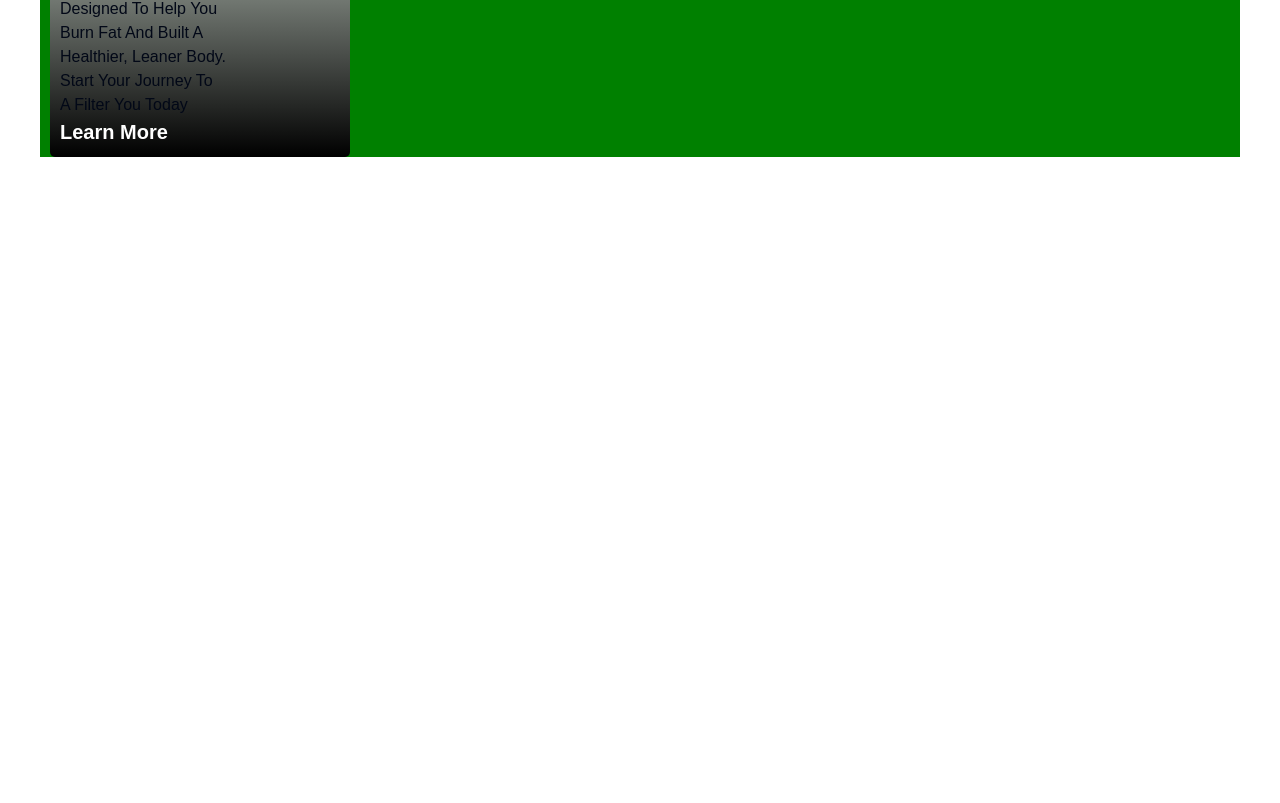
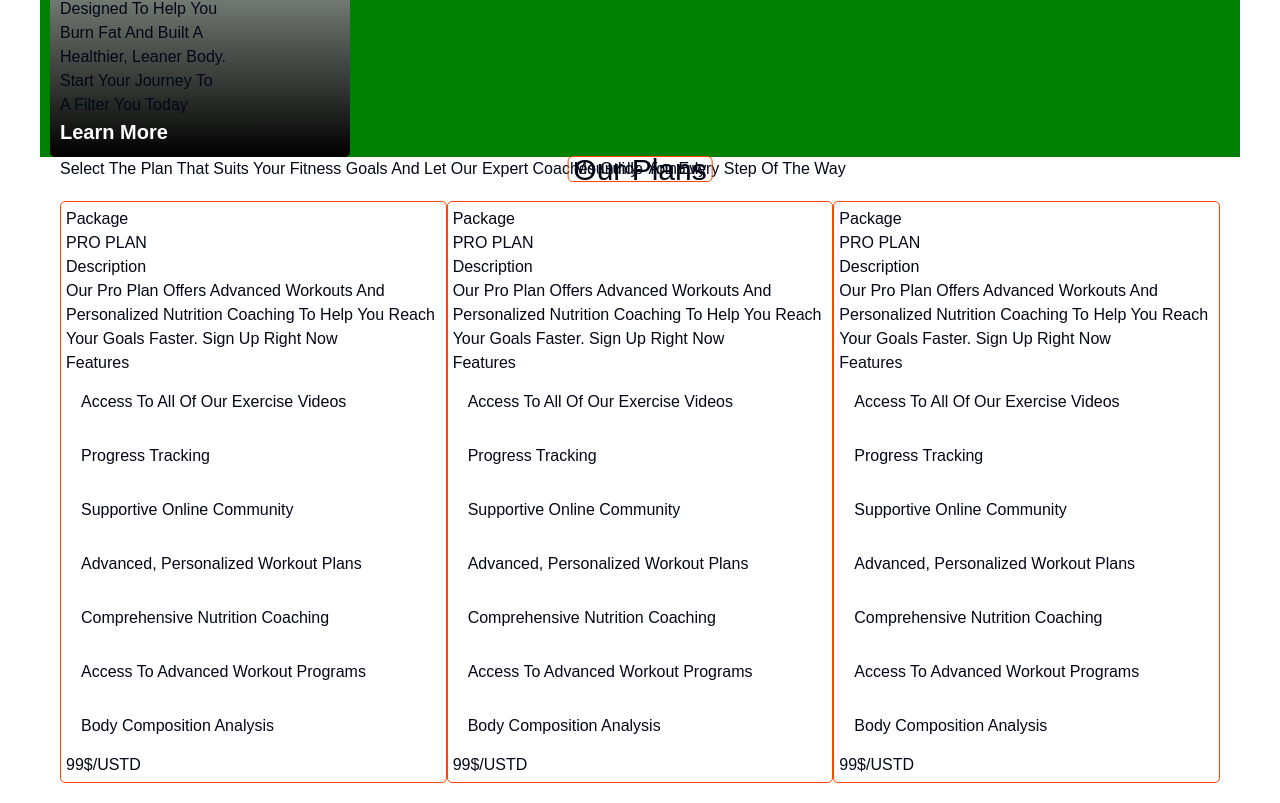
Before and after one commit to duckmahn/gym-management, a Next.js app in the folder user-app/: page / in a window 1280 px wide. Shown: the part 1190-1993 px from the top of the page. Before the commit the page ends 1367 px from the top, so only its background shows below. Built offline with nearby package versions, Linux system fonts and the light colour scheme.

Commit message:
update code landingpage

```diff
--- a/user-app/src/app/home/landingpage.css
+++ b/user-app/src/app/home/landingpage.css
@@ -135,3 +135,48 @@
     font-weight: 0900;
     color: white;
  }
+
+ .landingpage .five{
+   padding: 0px 20px;
+ }
+ .landingpage .five .first{
+   width: 100%;
+   position: relative;
+ }
+ .landingpage .five .first .first1{
+   font-size: 30px;
+   position: absolute;            /* Để căn giữa */
+    top: 50%;                      /* Di chuyển xuống 50% */
+    left: 50%;                     /* Di chuyển sang phải 50% */
+    transform: translate(-50%, -50%); /* Căn giữa chính xác */
+ }
+ .landingpage .five .first .first2{
+   width: fit-content;
+   border: 1px solid orangered;
+   border-radius: 5px;
+   position: absolute;            /* Để căn giữa */
+    top: 50%;                      /* Di chuyển xuống 50% */
+    left: 50%;                     /* Di chuyển sang phải 50% */
+    transform: translate(-50%, -50%); /* Căn giữa chính xác */
+ }
+ .landingpage .five .first .first2 button{
+   display: inline-block;
+ }
+ .landingpage .five .first .first2 button:focus{
+   background-color: orangered;
+   color: white;
+ }
+ .landingpage .five .second{
+   width: 100%;
+   margin-top: 20px;
+ }
+ .landingpage .five .second .item{
+   display: inline-block;
+   width: calc(100% / 3);
+   border: 1px solid orangered;
+   border-radius: 5px;
+   padding: 5px;
+ }
+ .landingpage .five .second .item .div{
+   text-align: center;
+ }
--- a/user-app/src/app/home/landingpage.tsx
+++ b/user-app/src/app/home/landingpage.tsx
@@ -152,6 +152,87 @@ export default function LandingPage() {
           <a href="#">Learn More</a>
         </div>
       </div>
+      <div className="five">
+        <div className="first">
+          <div className="first1">Our Plans</div>
+          <div>
+            Select The Plan That Suits Your Fitness Goals And Let Our Expert
+            Coaches Guide You Every Step Of The Way
+          </div>
+          <div className="first2">
+            <button>Mounthly</button>
+            <button>Annauly</button>
+          </div>
+        </div>
+        <div className="second">
+          <div className="item">
+            <div>Package</div>
+            <div>PRO PLAN</div>
+            <div>Description</div>
+            <div>
+              Our Pro Plan Offers Advanced Workouts And Personalized Nutrition
+              Coaching To Help You Reach Your Goals Faster. Sign Up Right Now
+            </div>
+            <div>Features</div>
+            <div>
+              <ul>
+                <li>Access To All Of Our Exercise Videos</li>
+                <li>Progress Tracking</li>
+                <li>Supportive Online Community</li>
+                <li>Advanced, Personalized Workout Plans</li>
+                <li>Comprehensive Nutrition Coaching</li>
+                <li>Access To Advanced Workout Programs</li>
+                <li>Body Composition Analysis</li>
+              </ul>
+            </div>
+            <div>99$/USTD</div>
+          </div>
+          <div className="item">
+            <div>Package</div>
+            <div>PRO PLAN</div>
+            <div>Description</div>
+            <div>
+              Our Pro Plan Offers Advanced Workouts And Personalized Nutrition
+              Coaching To Help You Reach Your Goals Faster. Sign Up Right Now
+            </div>
+            <div>Features</div>
+            <div>
+              <ul>
+                <li>Access To All Of Our Exercise Videos</li>
+                <li>Progress Tracking</li>
+                <li>Supportive Online Community</li>
+                <li>Advanced, Personalized Workout Plans</li>
+                <li>Comprehensive Nutrition Coaching</li>
+                <li>Access To Advanced Workout Programs</li>
+                <li>Body Composition Analysis</li>
+              </ul>
+            </div>
+            <div>99$/USTD</div>
+          </div>
+          <div className="item">
+            <div>Package</div>
+            <div>PRO PLAN</div>
+            <div>Description</div>
+            <div>
+              Our Pro Plan Offers Advanced Workouts And Personalized Nutrition
+              Coaching To Help You Reach Your Goals Faster. Sign Up Right Now
+            </div>
+            <div>Features</div>
+            <div>
+              <ul>
+                <li>Access To All Of Our Exercise Videos</li>
+                <li>Progress Tracking</li>
+                <li>Supportive Online Community</li>
+                <li>Advanced, Personalized Workout Plans</li>
+                <li>Comprehensive Nutrition Coaching</li>
+                <li>Access To Advanced Workout Programs</li>
+                <li>Body Composition Analysis</li>
+              </ul>
+            </div>
+            <div>99$/USTD</div>
+          </div>
+        </div>
+      </div>
     </div>
   )
 }
```
Also changed, not shown: 1 other file (tests, documents, lock files or other folders).
